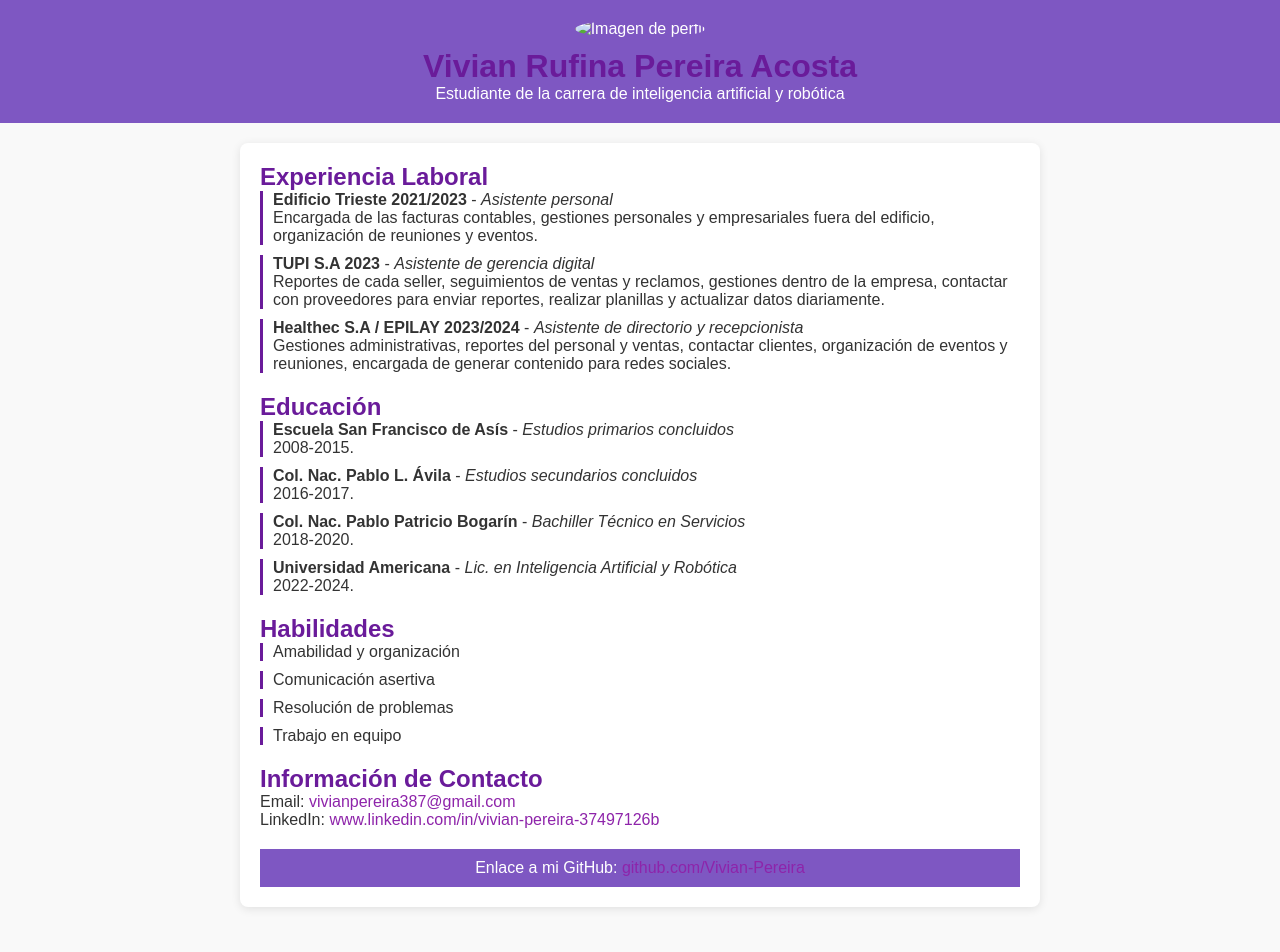
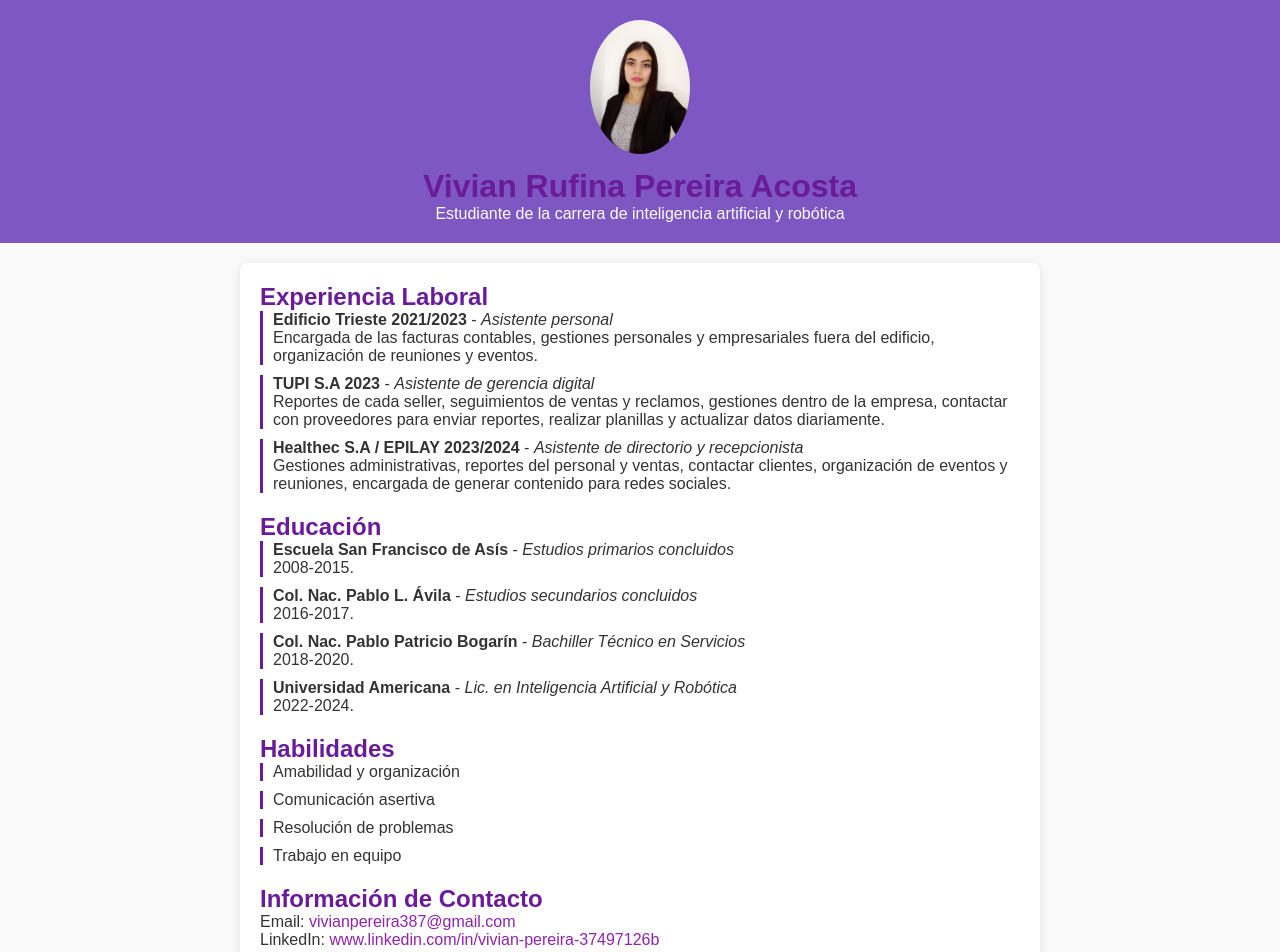
Before and after one commit to Vivian-Pereira/mi-cv-html, a plain HTML site: page index.html in a window 1280 px wide. Shown: the top 952 px of the page. Before the commit the page ends 927 px from the top, so only its background shows below. Drawn offline with Linux system fonts and the light colour scheme; the site is published under a folder, as on GitHub Pages, so addresses that start at the root find nothing.

Commit message:
Actualicé el archivo index.html con la imagen corregida

```diff
--- a/index.html
+++ b/index.html
@@ -8,7 +8,7 @@
 </head>
 <body>
     <header>
-        <img src="/imagenes/Perfil,Vivian.jpeg" alt="Imagen de perfil" style="width:100px; border-radius:50%;">
+        <img src="imagenes/Perfil,Vivian.jpeg" alt="Imagen de perfil" style="width:100px; border-radius:50%;">
         <h1>Vivian Rufina Pereira Acosta</h1>
         <p>Estudiante de la carrera de inteligencia artificial y robótica</p>
     </header>
```
